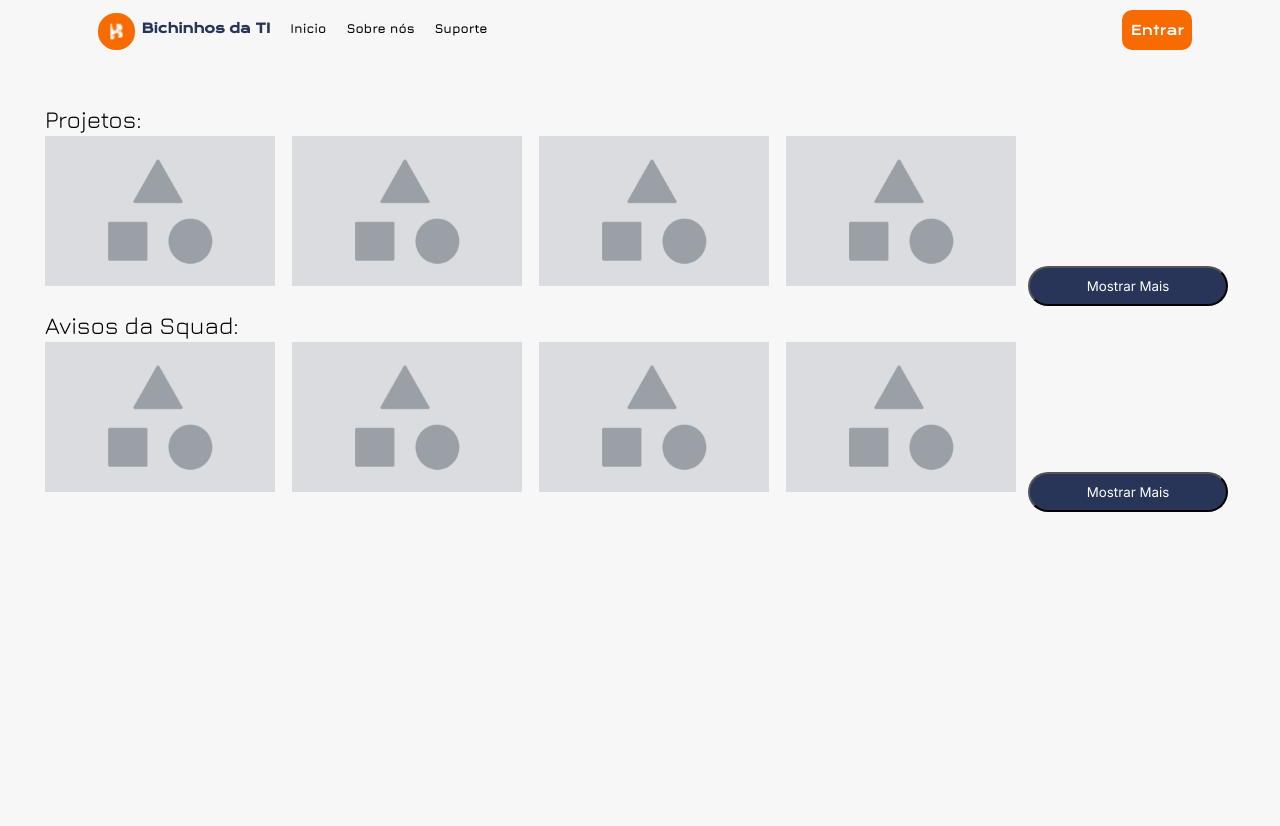
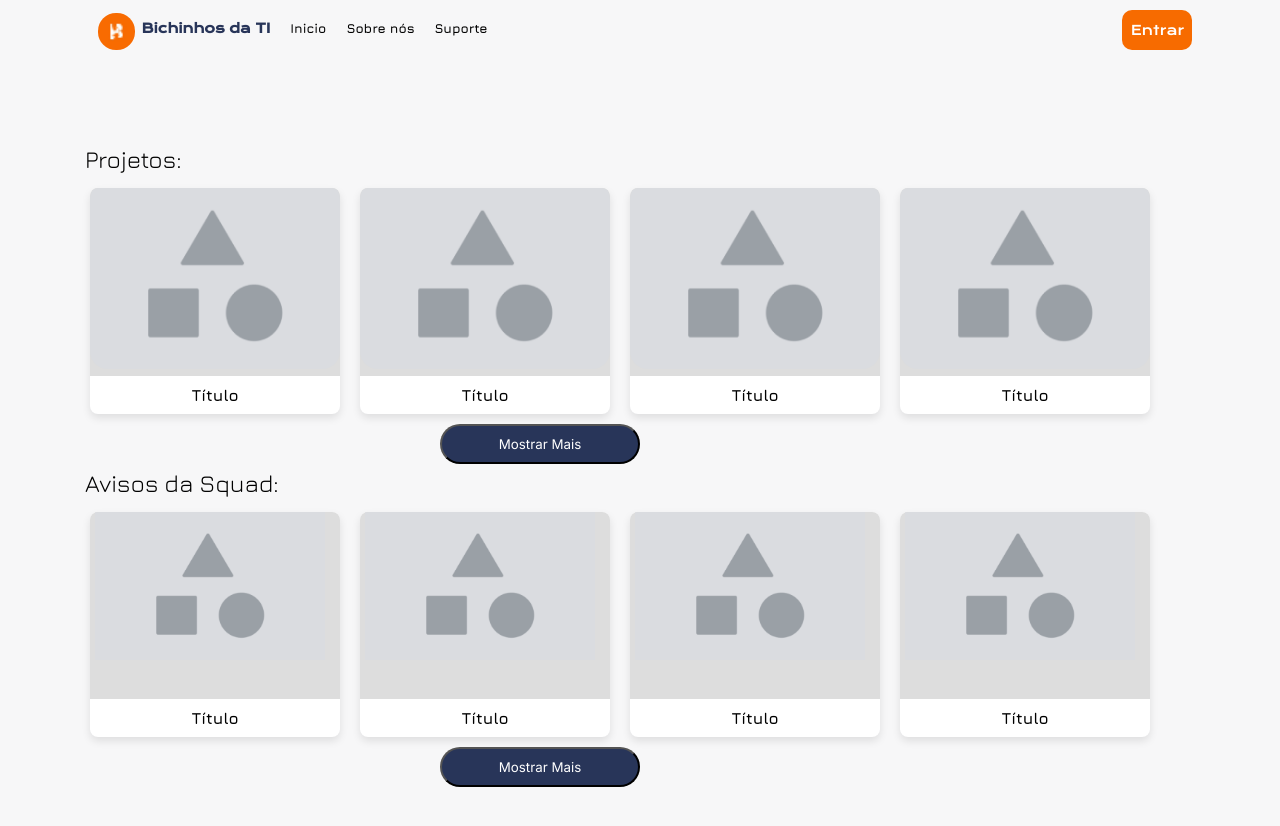
Before and after one commit to WesleyReis13/BichinhosdaTi, a React (Create React App) app: page /Inicio in a window 1280 px wide. Shown: the top 826 px of the page. Before the commit the page ends 800 px from the top, so only its background shows below. Built offline with nearby package versions, Linux system fonts and the light colour scheme.

Commit message:
ajustes na tela de inicio

```diff
--- a/src/components/Inicio.js
+++ b/src/components/Inicio.js
@@ -1,40 +1,41 @@
+import React from 'react';
 import Styles from './inicio.module.css';
-function Inicio(){
+
+function Inicio() {
     const imagemUrl = '/assets/imagens/Media.png';
     const imagens = [imagemUrl, imagemUrl, imagemUrl, imagemUrl];
     return (
         <div className={Styles.inicio}>
             <div className={Styles.projetos}>
-          <h2>
-              Projetos:
-          </h2>
+                <h2>Projetos:</h2>
+                <div className={Styles.cards1}>
                     {imagens.map((Media, index) => (
-            <img
-              key={index}
-              src={Media}
-              alt={`Media ${index + 1}`}
-              className="imagem"
-            />
+                        <div key={index} className={Styles.card}>
+                            <div className={Styles.image}>
+                                <img src={Media} alt={`Media ${index + 1}`} className={Styles.imagem} />
+                            </div>
+                            <div className={Styles.title}>Título</div>
+                        </div>
                     ))}
+                </div>
                 <button className={Styles.MostrarMais}>Mostrar Mais</button>
             </div>
-
             <div className={Styles.avisosSquad}>
-         <h2>
-             Avisos da Squad:
-         </h2>
+                <h2>Avisos da Squad:</h2>
+                <div className={Styles.cards2}>
                     {imagens.map((Media, index) => (
-           <img
-             key={index}
-             src={Media}
-             alt={`Media ${index + 1}`}
-             className="imagem"
-           />
+                        <div key={index} className={Styles.card}>
+                            <div className={Styles.image}>
+                                <img src={Media} alt={`Media ${index + 1}`} className={Styles.imagem} />
+                            </div>
+                            <div className={Styles.title}>Título</div>
+                        </div>
                     ))}
+                </div>
                 <button className={Styles.MostrarMais}>Mostrar Mais</button>
             </div>
         </div>
-    )
+    );
 }
 
 export default Inicio;
--- a/src/components/inicio.module.css
+++ b/src/components/inicio.module.css
@@ -1,15 +1,57 @@
 .inicio{
-    padding: 40px;
+    padding: 80px;
+    margin: 0 auto;
+    display: flex;
+    flex-wrap: wrap;
 }
 h2{
     padding: 5px;
     font-weight: normal;
 }
-.projetos img  {
-    height: 150px;
-    width: 230px;
-    padding: 5px;
-    border-radius: 5px;
+
+.projetos button{
+    margin-left: 360px;
+}
+.cards1{
+    display: flex;
+    flex-direction: row;
+}
+.cards2{
+    display: flex;
+    flex-direction: row;
+}
+.card {
+    background-color: white;
+    border-radius: 8px;
+    box-shadow: 0 4px 8px rgba(0, 0, 0, 0.1);
+    overflow: hidden;
+    width: 250px;
+    margin: 10px;
+    text-align: center;
+}
+.image {
+    position: relative;
+    width: 100%;
+    padding-top: 75%;
+    background-color: #ddd;
+}
+.image img {
+    position: absolute;
+    top: 0;
+    left: 0;
+    width: 100%;
+    height: 100%;
+    object-fit: cover;
+}
+.title {
+    padding: 10px;
+    font-size: 16px;
+    font-weight: bold;
+    background-color: #FFF;
+    clip-path: polygon(0% 0%, 100% 0%, 100% 80%, 50% 100%, 0% 80%);
+}
+.avisosSquad button{
+    margin-left: 360px;
 }
 
 .avisosSquad img  {
```
Lines whose indentation alone changed are shown as unchanged.
